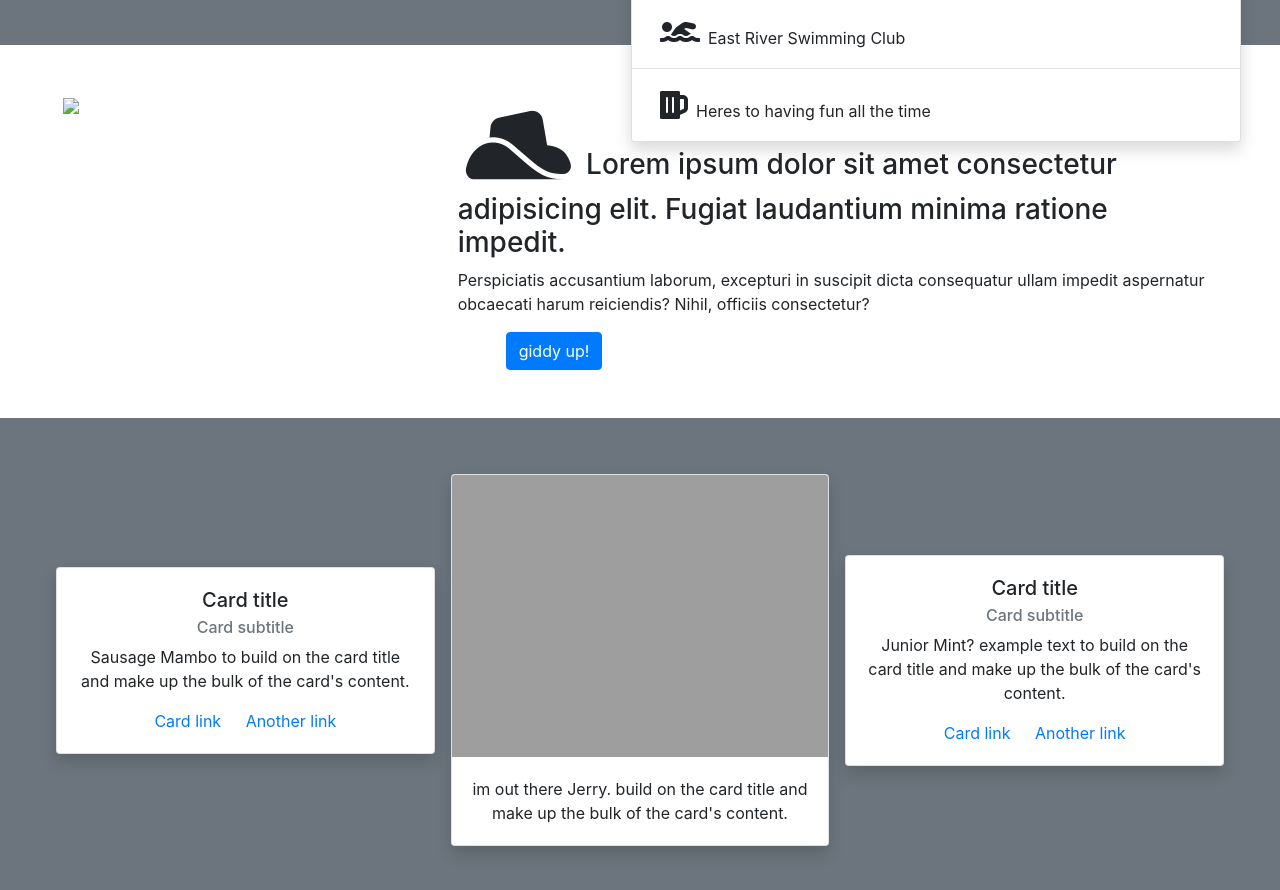
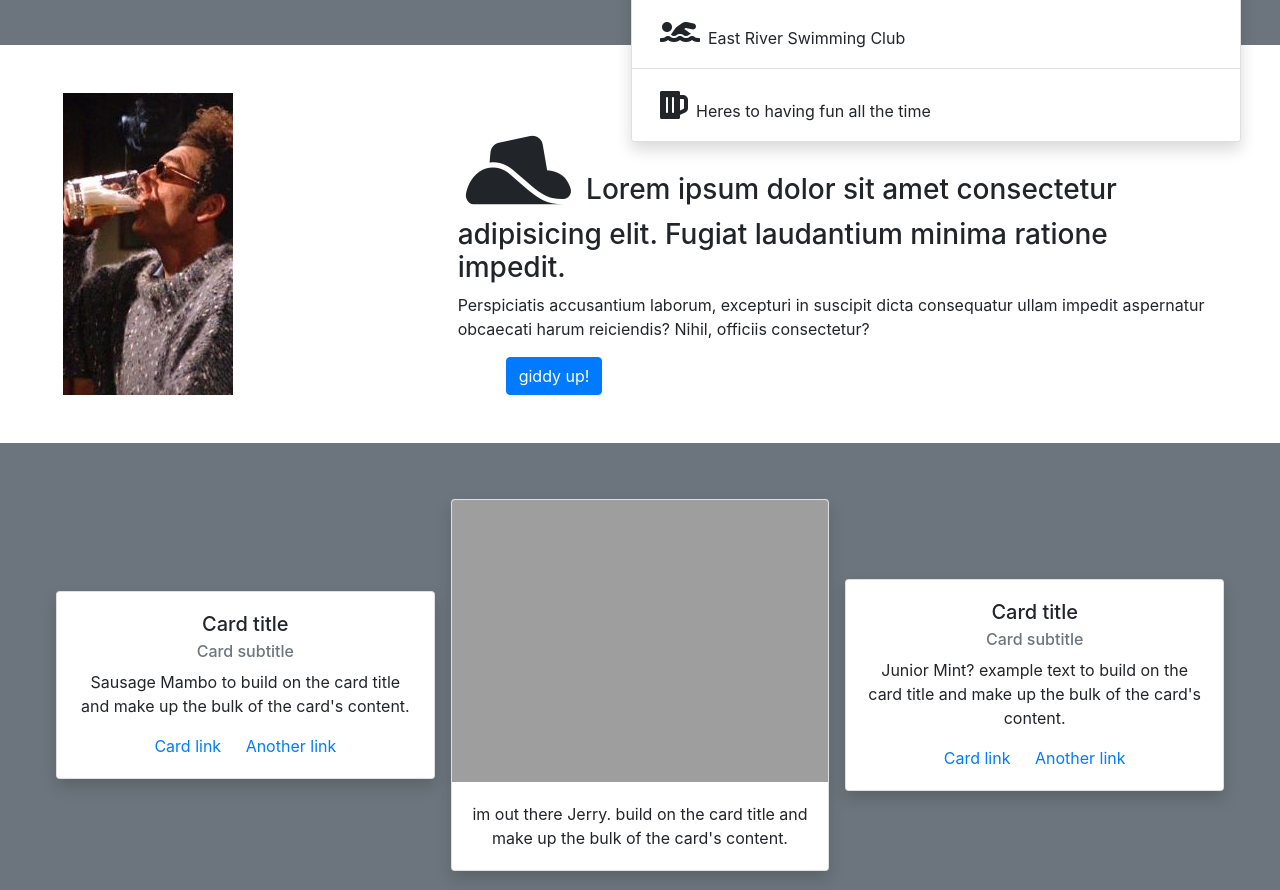
Before and after one commit to corymccormick/clone-site, a plain HTML site: page index.html in a window 1280 px wide. Shown: the part 872-1762 px from the top of the page. Drawn offline with nearby package versions, Linux system fonts and the light colour scheme; the site is published under a folder, as on GitHub Pages, so addresses that start at the root find nothing.

Commit message:
complete

```diff
--- a/index.html
+++ b/index.html
@@ -92,7 +92,7 @@
       <!-- row 3 -->
       <div class="row bg-white p-5">
         <div class="col-md-4 image-fluid">
-          <img src="/assets/fun.jpg">
+          <img src="assets/fun.jpg">
         </div>
         <div class=" col-md-8 align-self-end">
           <h3><i class="fas fa-hat-cowboy-side fa-3x m-2"></i>
```
